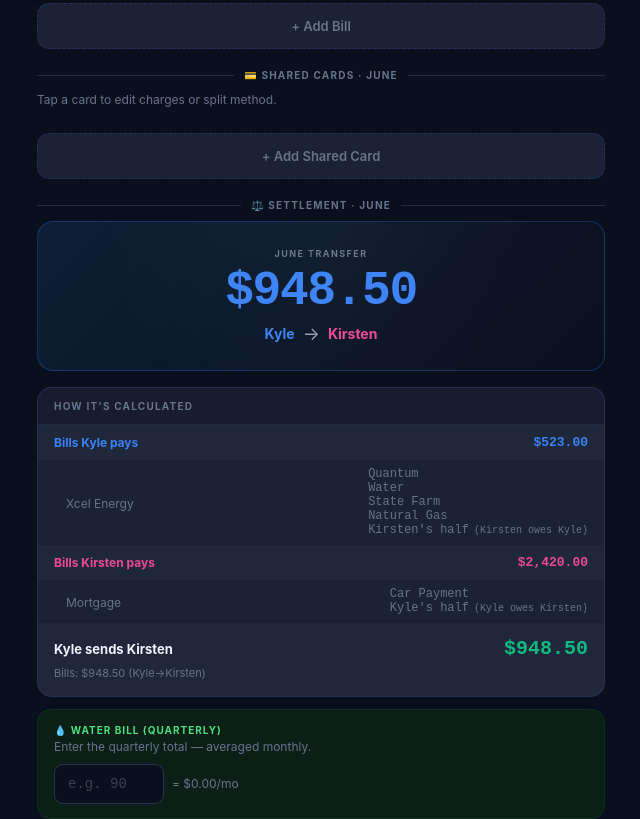
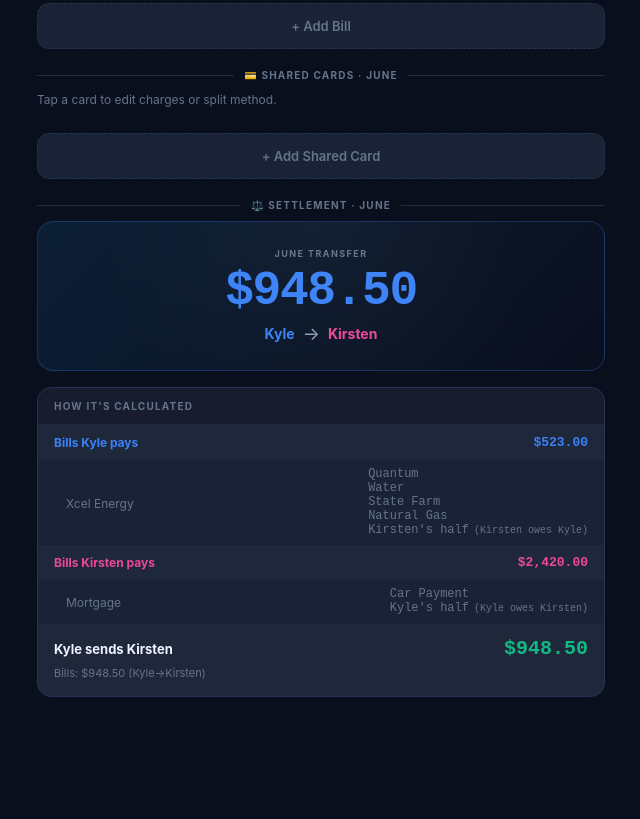
Before and after one commit to saintkleo/budget, a plain HTML site: page index.html in a window 1280 px wide. Shown: the part 755-1574 px from the top of the page, without its empty margins (319-959 px from the left). After the commit the page ends 1452 px from the top, so only its background shows below. Drawn offline with Linux system fonts and the light colour scheme.

Commit message:
Add files via upload

```diff
--- a/index.html
+++ b/index.html
@@ -979,18 +979,6 @@ function renderFamily(s) {
 
   html += `<div class="breakdown-card"><div class="breakdown-hd">How It's Calculated</div>${bd}</div>`;
 
-  // Water input
-  const waterBill = state.bills.find(b=>b.name==='Water');
-  const waterAmt  = parseFloat(waterBill?.amount)||0;
-  html += `<div class="water-card">
-    <div class="water-title">💧 Water Bill (Quarterly)</div>
-    <div class="water-sub">Enter the quarterly total — averaged monthly.</div>
-    <div class="water-row">
-      <input class="inp" id="water-input" type="number" inputmode="decimal" placeholder="e.g. 90" value="${waterAmt||''}" style="width:110px;font-family:monospace;color:#4ade80"/>
-      <span class="water-avg" id="water-avg">= ${fmt(waterAmt/3)}/mo</span>
-    </div>
-  </div>`;
-
   return html;
 }
 
@@ -1389,19 +1377,6 @@ function attachEvents() {
       saveState(); render();
     });
   });
-
-  // Water input
-  const wi = document.getElementById('water-input');
-  if (wi) {
-    wi.addEventListener('input', () => {
-      const val=parseFloat(wi.value)||0;
-      state.bills = state.bills.map(b=>b.name==='Water'?{...b,amount:val}:b);
-      const avg = document.getElementById('water-avg');
-      if (avg) avg.textContent = `= ${fmt(val/3)}/mo`;
-      document.getElementById('header-total-value').textContent = fmt(calcSettlement().grandTotal);
-      saveState();
-    });
-  }
 
   // Income inputs — save silently on each keystroke, re-render only on blur
   ['kyle','kirsten'].forEach(who => {
```
